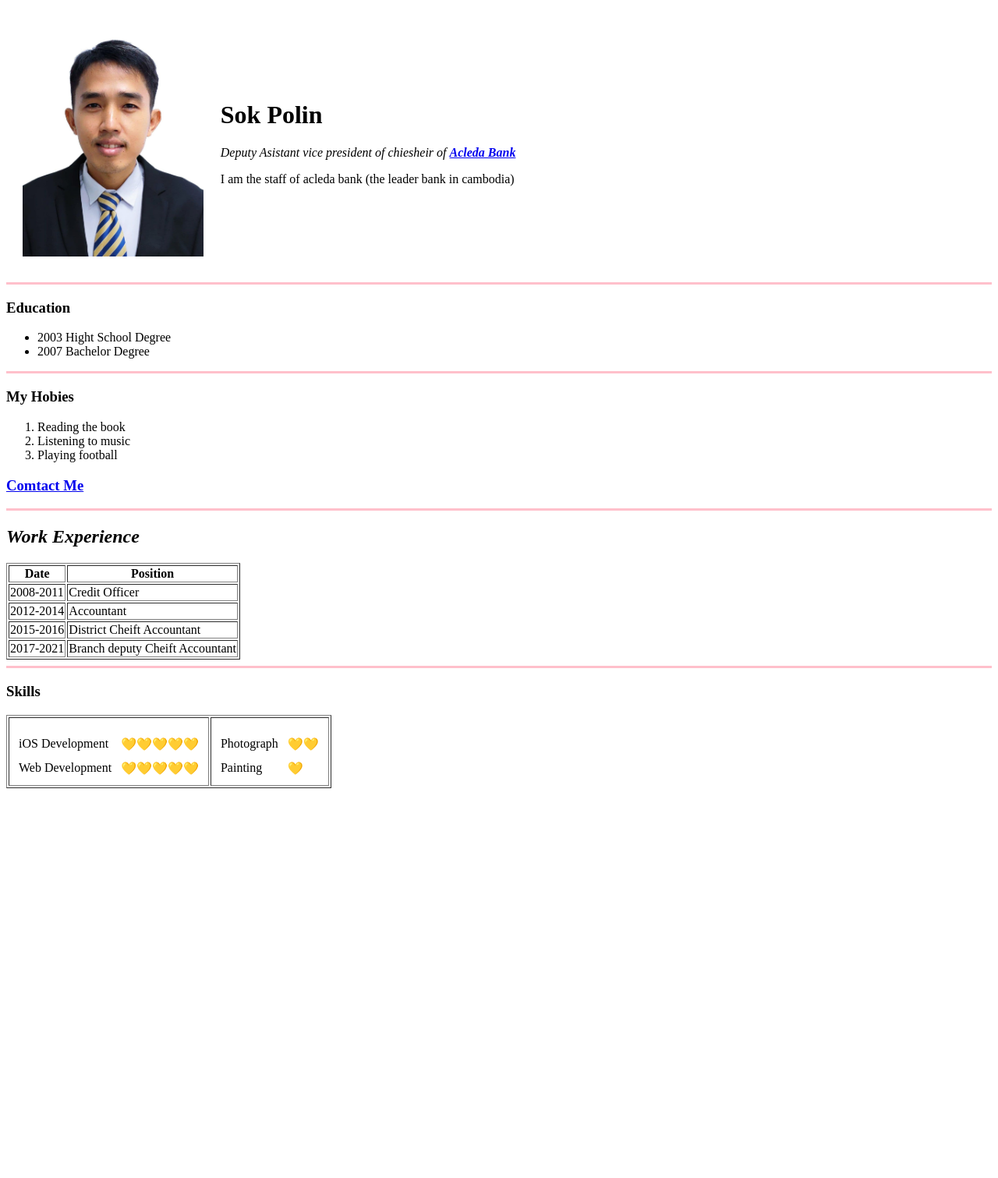
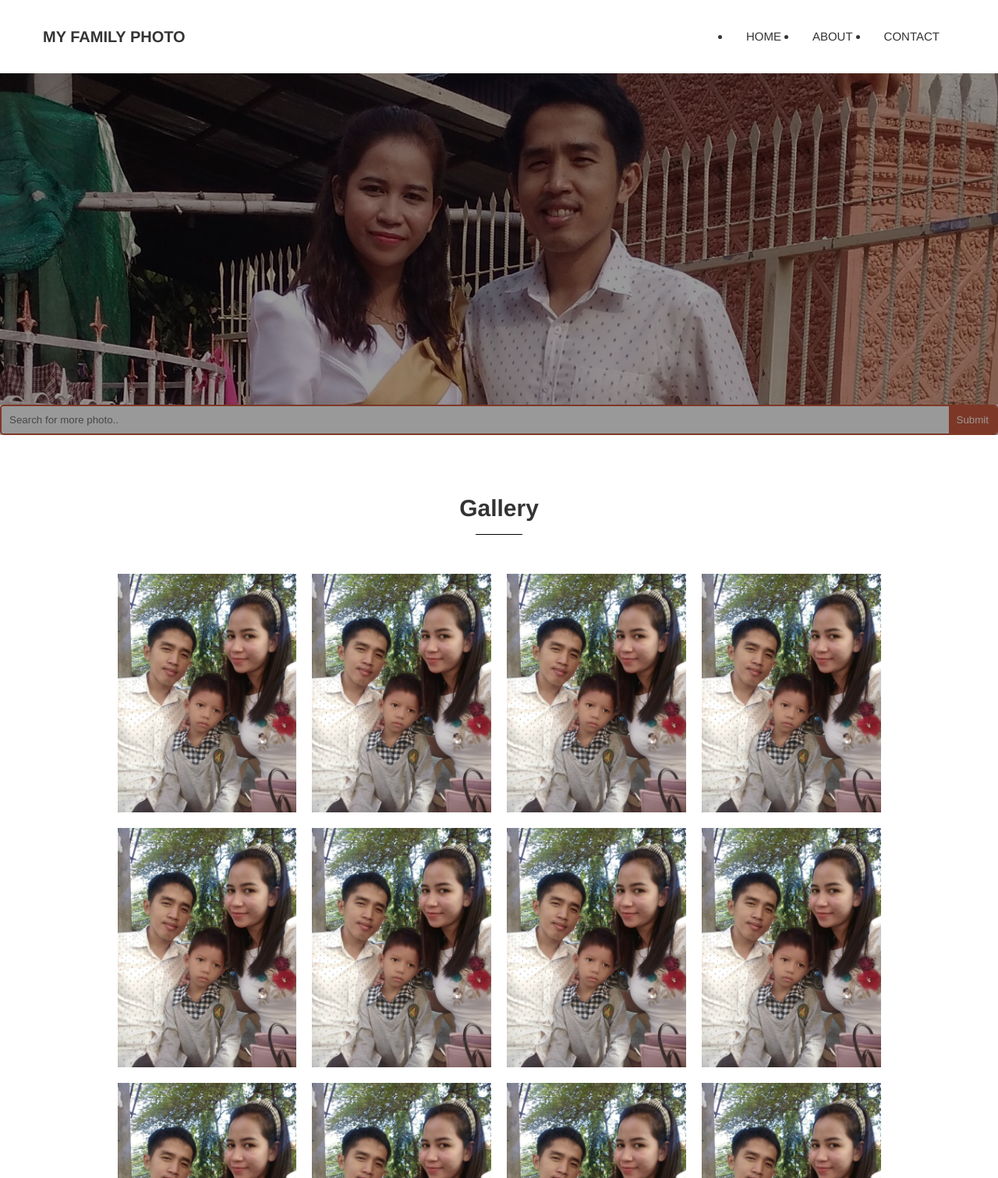
Before and after one commit to PolinSok/cv, a plain HTML site: page index.html in a window 1280 px wide. Shown: the top 1511 px of the page at 78% size. Before the commit the page ends 1019 px from the top, so only its background shows below. Drawn offline with Linux system fonts and the light colour scheme.

Commit message:
Add a new website

```diff
--- /dev/null
+++ b/css/main.css
@@ -0,0 +1,239 @@
+/* general */
+
+body {
+  font: 300 15px/1.6 "Montserrat", sans-serif;
+  color: #333;
+}
+.container {
+  margin: 0 auto;
+  max-width: 1170px;
+  padding: 0 15px;
+}
+img {
+  max-width: 100%;
+  height: auto;
+  vertical-align: top;
+}
+
+a {
+  transition: color 0.3s linear;
+}
+
+/* header */
+#header .container {
+  display: flex;
+  justify-content: space-between;
+  align-items: center;
+}
+#header .logo {
+  text-transform: uppercase;
+  font-weight: 600;
+  font-size: 20px;
+}
+
+#header .logo a {
+  text-decoration: none;
+  color: #333;
+}
+
+#nav ul {
+  display: flex;
+  text-transform: uppercase;
+}
+#nav ul a {
+  padding: 20px;
+  text-decoration: none;
+  display: block;
+  color: #333;
+  transition: background 0.3s linear;
+}
+#nav ul a:hover {
+  background-color: #f4f4f4;
+  border-radius: 15px;
+}
+
+.heroBlock {
+  position: relative;
+  color: #fff;
+}
+.heroBlock::before {
+  content: "";
+  background: rgba(0, 0, 0, 0.4);
+  position: absolute;
+  top: 0;
+  bottom: 0;
+  left: 0;
+  right: 0;
+}
+.heroBlock .content {
+  position: absolute;
+  top: 0;
+  bottom: 0;
+  left: 0;
+  right: 0;
+  padding: 20px;
+  display: flex;
+  align-items: center;
+  justify-content: center;
+}
+.heroBlock .content h1 {
+  font-size: 30px;
+}
+.block {
+  padding: 70px;
+  border-bottom: 1px solid #e6e6e6;
+}
+.block h2 {
+  font-size: 30px;
+  padding: 0 0 10px;
+  margin: 0 0 40px;
+  text-align: center;
+  position: relative;
+}
+.block h2::after {
+  content: "";
+  background: #000;
+  width: 60px;
+  height: 1px;
+  position: absolute;
+  bottom: 0;
+  left: 50%;
+  transform: translateX(-50%);
+}
+
+.block .row {
+  display: flex;
+  flex-wrap: wrap;
+  margin: 0 auto;
+  width: 90%;
+}
+.block .col {
+  flex-basis: 33.33%;
+  padding: 0 15px 30px;
+}
+/* aller block */
+.galleryBlock .col {
+  height: 370px;
+}
+.galleryBlock .col img {
+  object-fit: cover;
+  height: 100%;
+}
+
+/*..........*/
+.image-grid {
+  /* Arrange children using flexbox */
+  display: flex;
+  /* ALlow images to display on multiple lines rather than a single line */
+  flex-wrap: wrap;
+  /* Container should take up only 90% of the browser, leave 5% space on each side */
+  width: 90%;
+  /* Center container */
+  margin: 0 auto;
+}
+.grid-image {
+  /* images display inline by default and act like text. We want them to act like divs, so display block */
+  display: block;
+  /* our width setting for mobile, one image per line */
+  flex-basis: 100%;
+  /* provide some space between our images */
+  padding: 10px;
+  /* ensure padding doesn't cause images to wrap, it should be within the width rather than in addition */
+  box-sizing: border-box;
+}
+
+/* increase images per line as browser gets larger using media queries
+   this first query makes two images per line at 640px width */
+@media only screen and (min-width: 640px) {
+  .grid-image {
+    flex-basis: 50%;
+  }
+}
+
+/* three images per line when browser width exceeds 960px */
+@media only screen and (min-width: 960px) {
+  .grid-image {
+    flex-basis: 33.333%;
+  }
+}
+
+/* four images per line when browser width exceeds 1280px */
+@media only screen and (min-width: 1280px) {
+  .grid-image {
+    flex-basis: 25%;
+  }
+}
+
+/* five images per line when browser width exceeds 1600px */
+@media only screen and (min-width: 1600px) {
+  .grid-image {
+    flex-basis: 20%;
+  }
+}
+
+.search {
+  border: 2px solid #cf5c3f;
+  overflow: auto;
+  border-radius: 5px;
+  -moz-border-radius: 5px;
+  -webkit-border-radius: 5px;
+}
+
+.search input[type="text"] {
+  border: 0px;
+  width: 67%;
+  padding: 10px 10px;
+}
+
+.search input[type="text"]:focus {
+  outline: 0;
+}
+
+.search input[type="submit"] {
+  border: 0px;
+  background: none;
+  background-color: #cf5c3f;
+  color: #fff;
+  float: right;
+  padding: 10px;
+  border-radius-top-right: 5px;
+  -moz-border-radius-top-right: 5px;
+  -webkit-border-radius-top-right: 5px;
+  border-radius-bottom-right: 5px;
+  -moz-border-radius-bottom-right: 5px;
+  -webkit-border-radius-bottom-right: 5px;
+  cursor: pointer;
+}
+
+/* ===========================
+   ====== Medua Query for Search Box ======
+   =========================== */
+
+@media only screen and (min-width: 150px) and (max-width: 780px) {
+  .search {
+    width: 95%;
+    margin: 0 auto;
+  }
+}
+
+body {
+  position: relative;
+  margin: 0;
+  padding-bottom: 6rem;
+  min-height: 100%;
+  font-family: "Helvetica Neue", Arial, sans-serif;
+}
+
+/**
+ * Footer Styles
+ */
+
+.footer {
+  position: absolute;
+  right: 0;
+  bottom: 0;
+  left: 0;
+  padding: 1rem;
+  background-color: #efefef;
+  text-align: center;
+}
--- a/index.html
+++ b/index.html
@@ -1,103 +1,118 @@
 <!DOCTYPE html>
-<html lang="en" dir="ltr">
+<html lang="en">
   <head>
-    <meta charset="utf-8">
-    <title>Polin's personal site</title>
+    <meta charset="UTF-8" />
+    <meta http-equiv="X-UA-Compatible" content="IE=edge" />
+    <meta name="viewport" content="width=device-width, initial-scale=1.0" />
+    <title>Photography | CSS3 Flexbox</title>
+    <!-- google font -->
+    <link rel="preconnect" href="https://fonts.googleapis.com" />
+    <link rel="preconnect" href="https://fonts.gstatic.com" crossorigin />
+    <link
+      href="https://fonts.googleapis.com/css2?family=Montserrat:wght@300;600&display=swap"
+      rel="stylesheet"
+    />
+    <!-- fontawesome 5 -->
+    <link
+      rel="stylesheet"
+      href="https://cdnjs.cloudflare.com/ajax/libs/font-awesome/5.15.3/css/all.min.css"
+      integrity="sha512-iBBXm8fW90+nuLcSKlbmrPcLa0OT92xO1BIsZ+ywDWZCvqsWgccV3gFoRBv0z+8dLJgyAHIhR35VZc2oM/gI1w=="
+      crossorigin="anonymous"
+      referrerpolicy="no-referrer"
+    />
+    <!-- custom css -->
+    <link rel="stylesheet" href="css/reset.css" />
+    <link rel="stylesheet" href="css/main.css" />
   </head>
+
   <body>
-    <table cellspacing="20">
-      <tr>
-        <td><img src="My Photo.jpg" alt="" height="300"></td>
-        <td><h1>Sok Polin</h1>
-        <p><i>Deputy Asistant vice president of chiesheir of <strong><a href="https://www.acledabank.com.kh/kh/eng/">Acleda Bank</a></strong> </i></p>
-        <p>I am the staff of acleda bank (the leader bank in cambodia)</p></td>
-      </tr>
-    </table>
-    <hr color="pink" size="3">
-    <h3>Education</h3>
-    <ul>
-      <li>2003 Hight School Degree</li>
-      <li>2007 Bachelor Degree</li>
-    </ul>
-    <hr color="pink" size="3">
-    <h3>My Hobies</h3>
-      <ol>
-        <li>Reading the book</li>
-        <li>Listening to music</li>
-        <li>Playing football</li>
-      </ol>
-    <h3><stro><a href="Contact.html">Comtact Me</a></stro></h3>
-    <hr color="pink" size="3">
-    <h2><em>Work Experience</em></h2>
-    <table border="1">
-      <thead>
+    <!-- header -->
+    <header id="header">
+      <div class="container">
+        <div class="logo">
+          <a href="index.html">My Family Photo</a>
+        </div>
+        <nav id="nav">
+          <ul>
+            <li><a href="index.html">Home</a></li>
+            <li><a href="about.html">About</a></li>
+            <li><a href="contact.html">Contact</a></li>
+          </ul>
+        </nav>
+      </div>
+    </header>
+    <!-- main -->
+    <main>
+      <!-- hero block -->
+      <section class="heroBlock">
+        <img src="images/img-hero1.jpg" alt="hero image" />
+        <div class="search">
+          <form class="search-form">
+            <input type="text" placeholder="Search for more photo.." />
+            <input type="submit" value="Submit" />
+          </form>
+        </div>
+      </section>
+      <!-- gallery block -->
+      <section class="block galleryBlock">
+        <div class="container">
+          <h2>Gallery</h2>
+          <div class="image-grid">
+            <div class="grid-image">
+              <img src="images/img9.jpg" alt="img9" />
+            </div>
+            <div class="grid-image">
+              <img src="images/img9.jpg" alt="img9" />
+            </div>
+            <div class="grid-image">
+              <img src="images/img9.jpg" alt="img9" />
+            </div>
+            <div class="grid-image">
+              <img src="images/img9.jpg" alt="img9" />
+            </div>
+            <div class="grid-image">
+              <img src="images/img9.jpg" alt="img9" />
+            </div>
+            <div class="grid-image">
+              <img src="images/img9.jpg" alt="img9" />
+            </div>
+            <div class="grid-image">
+              <img src="images/img9.jpg" alt="img9" />
+            </div>
+            <div class="grid-image">
+              <img src="images/img9.jpg" alt="img9" />
+            </div>
 
-      </thead>
-        <tr>
-          <th>Date</th>
-          <th>Position</th>
-        </tr>
-      <tbody>
-
-      </tbody>
-
-      <tfoot>
-
-      </tfoot>
-      <tr>
-        <td>2008-2011</td>
-        <td>Credit Officer</td>
-      </tr>
-
-      <tr>
-        <td>2012-2014</td>
-        <td>Accountant</td>
-      </tr>
-
-      <tr>
-        <td>2015-2016</td>
-        <td>District Cheift Accountant</td>
-      </tr>
-
-      <tr>
-        <td>2017-2021</td>
-        <td>Branch deputy Cheift Accountant</td>
-      </tr>
-    </table>
-    <hr color="pink" size="3">
-    <h3>Skills</h3>
-
-    <table border="1">
-      <tr>
-        <td>
-          <table cellspacing="10">
-            <td>
-              <tr>
-                <td>iOS Development</td>
-                <td>💛💛💛💛💛</td>
-              </tr>
-              <tr>
-                <td>Web Development</td>
-                <td>💛💛💛💛💛</td>
-              </tr>
-            </td>
-          </table>
-        </td>
-        <td>
-          <table cellspacing="10">
-            <td>
-              <tr>
-                <td>Photograph</td>
-                <td>💛💛</td>
-              </tr>
-              <tr>
-                <td>Painting </td>
-                <td>💛</td>
-              </tr>
-            </td>
-          </table>
-        </td>
-      </tr>
-    </table>
+            <div class="grid-image">
+              <img src="images/img9.jpg" alt="img9" />
+            </div>
+            <div class="grid-image">
+              <img src="images/img9.jpg" alt="img9" />
+            </div>
+            <div class="grid-image">
+              <img src="images/img9.jpg" alt="img9" />
+            </div>
+            <div class="grid-image">
+              <img src="images/img9.jpg" alt="img9" />
+            </div>
+            <div class="grid-image">
+              <img src="images/img9.jpg" alt="img9" />
+            </div>
+            <div class="grid-image">
+              <img src="images/img9.jpg" alt="img9" />
+            </div>
+            <div class="grid-image">
+              <img src="images/img9.jpg" alt="img9" />
+            </div>
+          </div>
+        </div>
+      </section>
+    </main>
+    <!-- footer -->
+    <footer id="footer">
+      <div class="footer">
+        This is my lovely family and we always betogether
+      </div>
+    </footer>
   </body>
 </html>
```
Also changed, not shown: Contact.html (deleted, +0 -25 lines), My Photo.jpg (deleted), images/img-hero1.jpg (added), images/img9.jpg (added), 1 other file.
